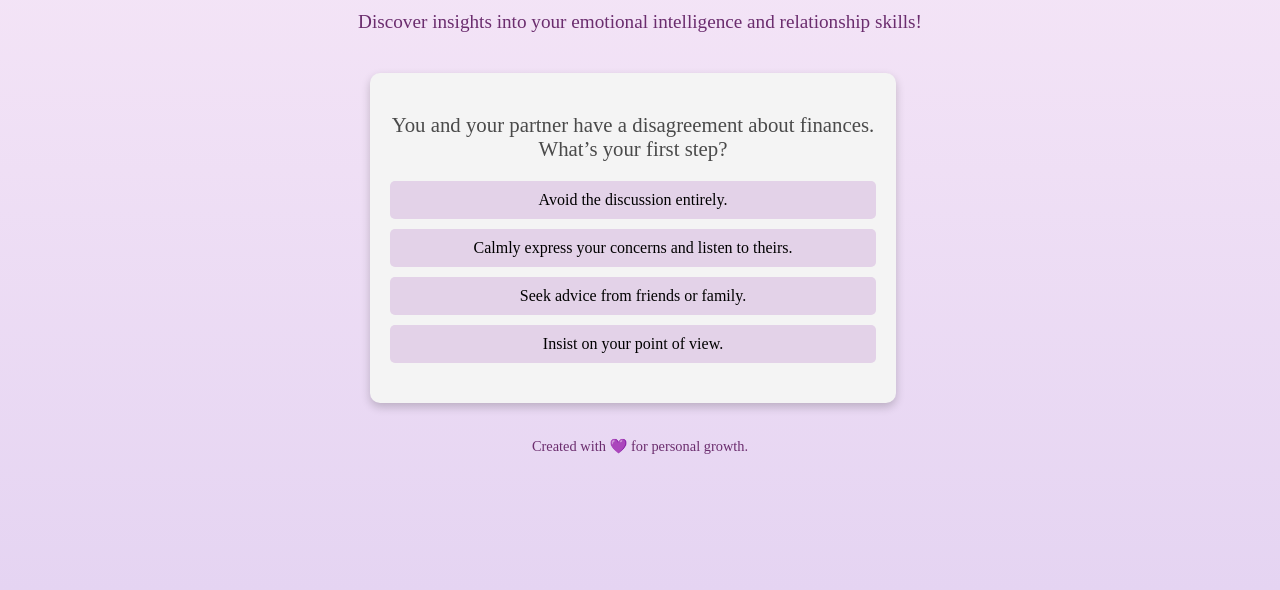
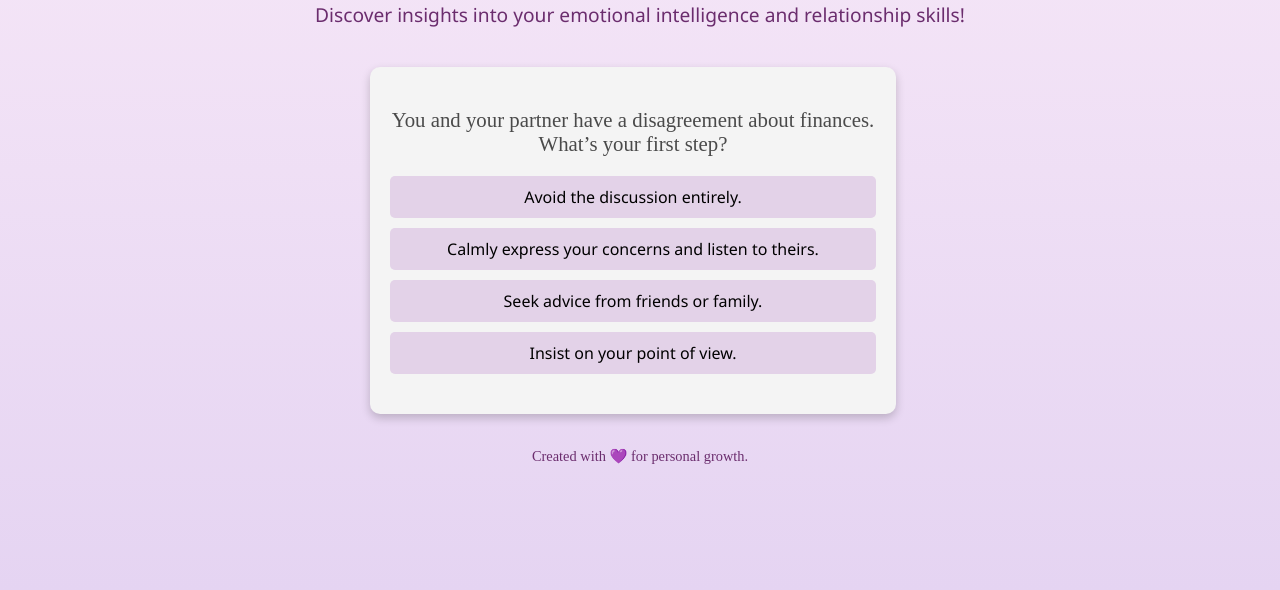
Before and after one commit to immanuelaziba/relationship-and-emotions-quiz, a plain HTML site: page index.html in a window 1280 px wide. Shown: the part 210-800 px from the top of the page. Drawn offline with Linux system fonts and the light colour scheme.

Commit message:
Update styles.css

```diff
--- a/styles.css
+++ b/styles.css
@@ -23,7 +23,7 @@ header h1 {
 }
 
 header p {
-  font-family: Quicksand;
+  font-family: "Segoe UI";
   font-size: 1.2rem;
   color: #6b2d6e;
 }
@@ -48,7 +48,7 @@ header p {
   width: 100%;
   margin: 10px 0;
   padding: 10px;
-  font-family: Quicksand;
+  font-family: "Segoe UI";
   font-size: 1rem;
   background-color: #e3d2e8;
   border: none;
```
